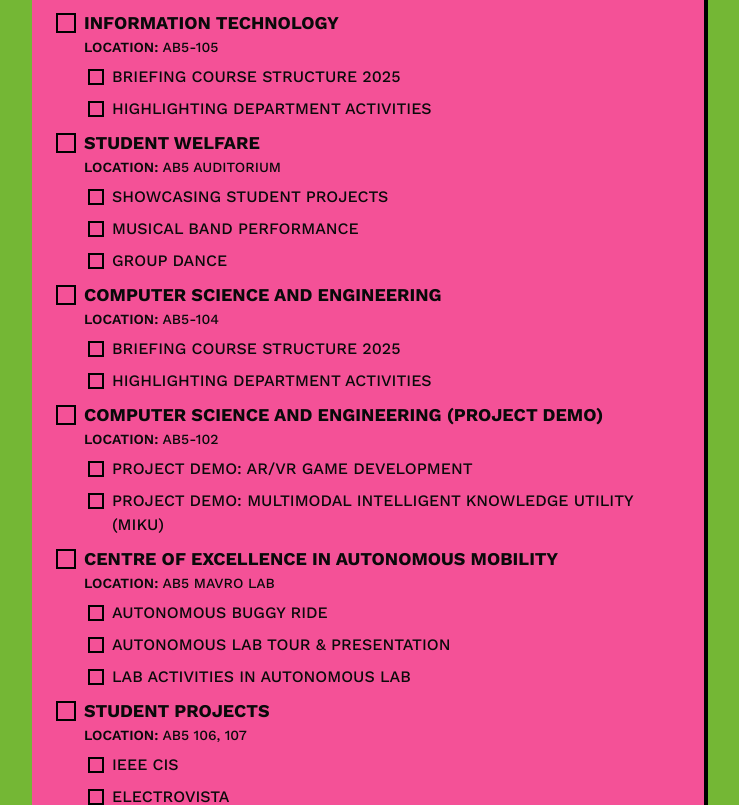
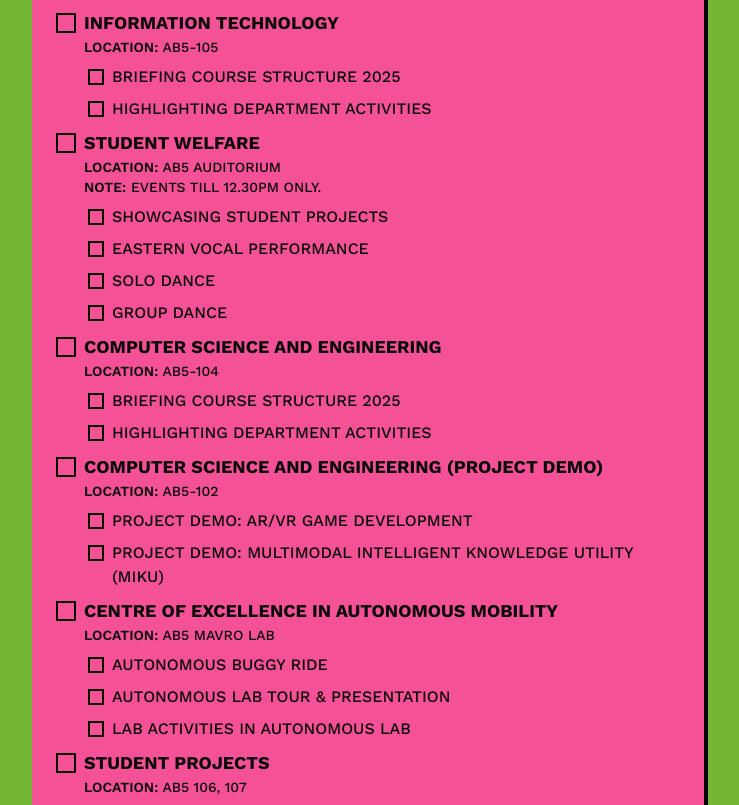
Before and after one commit to Alphaspiderman/mahe-openhouse-2025, a Next.js app: page / in a window 1280 px wide. Shown: the part 1520-2325 px from the top of the page, without its empty margins (272-1011 px from the left). Built offline with nearby package versions, Linux system fonts and the light colour scheme.

Commit message:
fix(ui): last event changes with notes

```diff
--- a/src/app/page.tsx
+++ b/src/app/page.tsx
@@ -150,6 +150,15 @@ export default function Home() {
                     <b className="font-semibold">Location:</b>{' '}
                     {activity.location}
                   </p>
+                  {activity.note && (
+                    <p
+                      className={`text-sm uppercase ${
+                        activity.checked ? 'opacity-50' : ''
+                      }`}
+                    >
+                      <b className="font-semibold">Note:</b> {activity.note}
+                    </p>
+                  )}
                 </div>
               </div>
               <div className="flex flex-col space-y-2 pl-8">
--- a/src/data/events.ts
+++ b/src/data/events.ts
@@ -171,6 +171,7 @@ export const eventsData = {
     {
       department: 'Student Welfare',
       location: 'AB5 Auditorium',
+      note: 'Events till 12.30PM only.',
       checked: false,
       icon: '/icons/students.png',
       events: [
@@ -179,7 +180,11 @@ export const eventsData = {
           checked: false,
         },
         {
-          name: 'Musical Band Performance',
+          name: 'Eastern Vocal Performance',
+          checked: false,
+        },
+        {
+          name: 'Solo Dance',
           checked: false,
         },
         {
```
